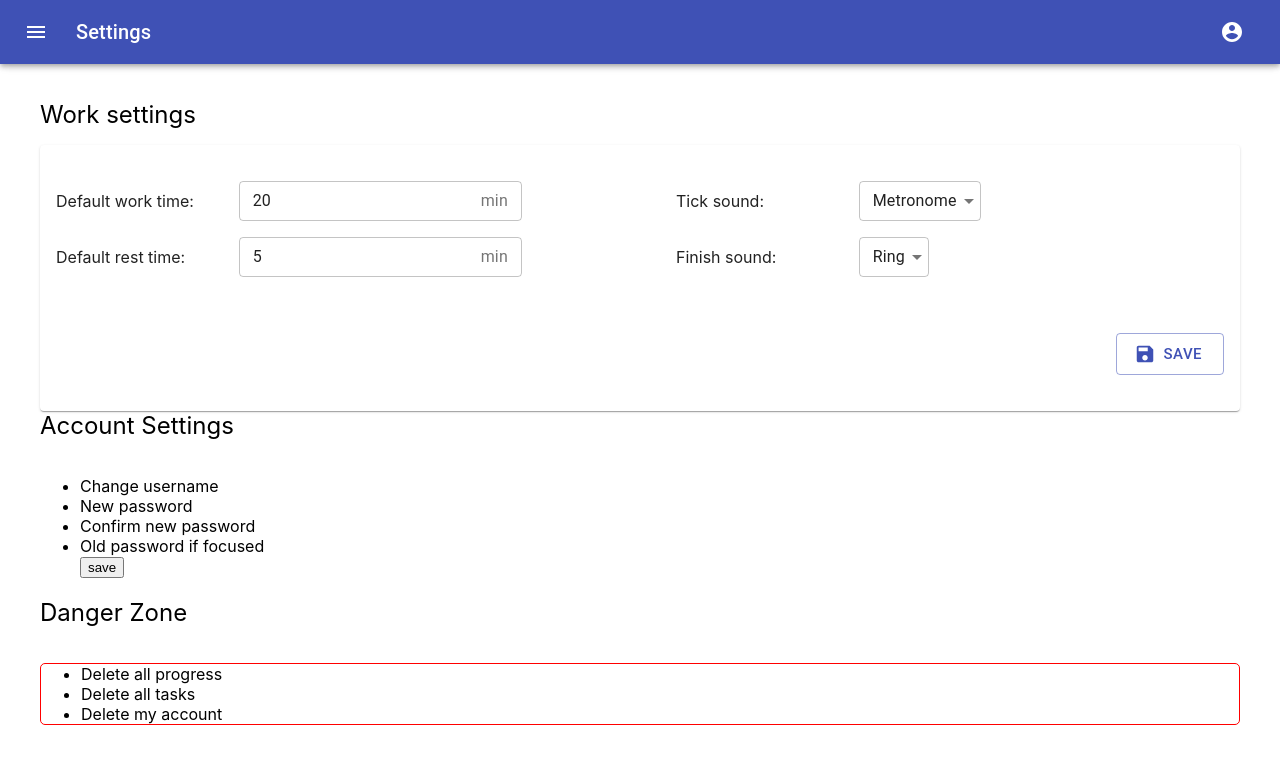
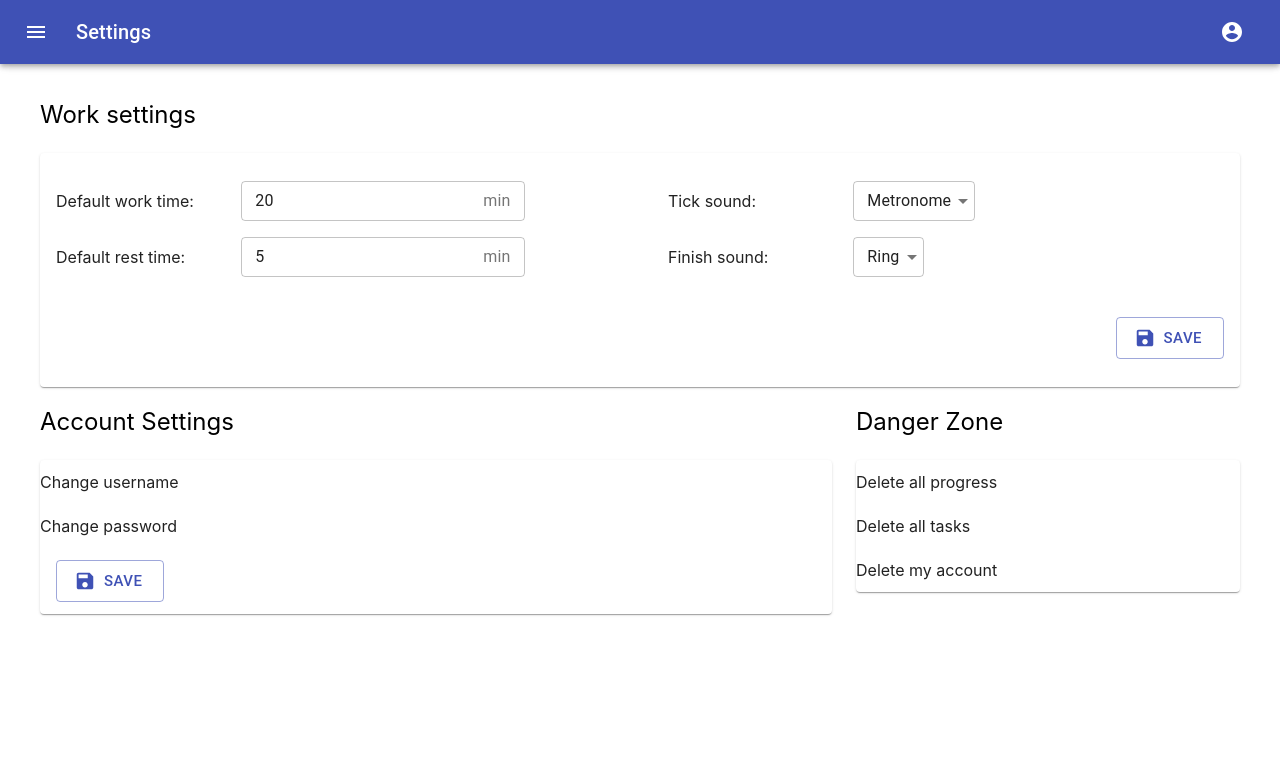
Before and after one commit to MetaMmodern/Pomodorro, a React (Create React App) app in the folder client/: page /settings in a window 1280 px wide. Shown: the top 764 px of the page. Built offline with nearby package versions, Linux system fonts and the light colour scheme; sample sign-in values are in the browser's storage; the HTML template or start-up script is replaced by a standard one.

Commit message:
add structure for account and danger settings

```diff
--- a/client/src/pages/SettingsPage/SettingsPage.js
+++ b/client/src/pages/SettingsPage/SettingsPage.js
@@ -5,6 +5,7 @@ import WorkSettings from "./components/WorkSettings/WorkSettings";
 import AccountSettings from "./components/AccountSettings/AccountSettings";
 
 import DangerZoneSettings from "./components/DangerZoneSettings/DangerZoneSettings";
+import { Grid } from "@material-ui/core";
 
 export default function SettingsPage() {
   const classes = useStyles();
@@ -13,11 +14,16 @@ export default function SettingsPage() {
       <h2 className={classes.settingTitle}>Work settings</h2>
       <WorkSettings />
 
-      <h2 className={classes.settingTitle}>Account Settings</h2>
-      <AccountSettings />
-
-      <h2 className={classes.settingTitle}>Danger Zone</h2>
-      <DangerZoneSettings />
+      <Grid container spacing={3}>
+        <Grid item xs={12} sm={6} md={7} lg={8}>
+          <h2 className={classes.settingTitle}>Account Settings</h2>
+          <AccountSettings />
+        </Grid>
+        <Grid item xs={12} sm={6} md={5} lg={4}>
+          <h2 className={classes.settingTitle}>Danger Zone</h2>
+          <DangerZoneSettings />
+        </Grid>
+      </Grid>
     </div>
   );
 }
--- a/client/src/pages/SettingsPage/SettingsPage.style.js
+++ b/client/src/pages/SettingsPage/SettingsPage.style.js
@@ -7,6 +7,7 @@ export default makeStyles((theme) => {
       paddingTop: 56 + standartPadding,
       marginLeft: theme.spacing(2),
       marginRight: theme.spacing(2),
+      marginBottom: theme.spacing(4),
       [`${theme.breakpoints.up("xs")} and (orientation: landscape)`]: {
         paddingTop: 48 + standartPadding,
         marginLeft: theme.spacing(3),
--- a/client/src/pages/SettingsPage/components/AccountSettings/AccountSettings.js
+++ b/client/src/pages/SettingsPage/components/AccountSettings/AccountSettings.js
@@ -1,16 +1,28 @@
 import React from "react";
+import { Paper, Grid } from "@material-ui/core";
+import SaveSettingsButton from "../SaveSettingsButton/SaveSettingsButton";
 
 const AccountSettings = () => {
   return (
-    <>
-      <ul>
-        <li>Change username</li>
-        <li>New password</li>
-        <li>Confirm new password</li>
-        <li>Old password if focused</li>
-        <button>save</button>
-      </ul>
-    </>
+    <Paper>
+      <Grid container spacing={3}>
+        <Grid item xs={12}>
+          Change username
+        </Grid>
+        <Grid item xs={12}>
+          Change password
+        </Grid>
+        <Grid item xs={12}>
+          <SaveSettingsButton
+            globalError={["globalError"]}
+            // restTimeError={restTime.error}
+            // workTimeError={workTime.error}
+            // onSave={handleSave}
+            // disabledOnSave={saving}
+          />
+        </Grid>
+      </Grid>
+    </Paper>
   );
 };
 
--- a/client/src/pages/SettingsPage/components/DangerZoneSettings/DangerZoneSettings.js
+++ b/client/src/pages/SettingsPage/components/DangerZoneSettings/DangerZoneSettings.js
@@ -1,14 +1,21 @@
 import React from "react";
+import { Paper, Grid } from "@material-ui/core";
 
 const DangerZoneSettings = () => {
   return (
-    <div>
-      <ul style={{ border: "1px solid red", borderRadius: "5px" }}>
-        <li>Delete all progress</li>
-        <li>Delete all tasks</li>
-        <li>Delete my account</li>
-      </ul>
-    </div>
+    <Paper>
+      <Grid container spacing={3}>
+        <Grid item xs={12}>
+          Delete all progress
+        </Grid>
+        <Grid item xs={12}>
+          Delete all tasks
+        </Grid>
+        <Grid item xs={12}>
+          Delete my account
+        </Grid>
+      </Grid>
+    </Paper>
   );
 };
 
--- a/client/src/pages/SettingsPage/components/TimeBlock/TimeBlock.js
+++ b/client/src/pages/SettingsPage/components/TimeBlock/TimeBlock.js
@@ -6,7 +6,7 @@ const TimeBlock = (props) => {
     <div className={props.blockClassName}>
       <Grid container>
         <Grid item xs={7} sm={5} md={4} className={props.titleClassName}>
-          <span>Default {props.timeType} time:</span>
+          <div>Default {props.timeType} time:</div>
         </Grid>
         <Grid item xs={5} sm={7} md={8}>
           <TextField
--- a/client/src/pages/SettingsPage/components/WorkSettings/WorkSettings.js
+++ b/client/src/pages/SettingsPage/components/WorkSettings/WorkSettings.js
@@ -63,7 +63,7 @@ const WorkSettings = () => {
   };
   return (
     <Paper>
-      <Grid container spacing={5}>
+      <Grid container spacing={3}>
         <Grid item xs={12} md={6}>
           <TimeBlock
             blockClassName={classes.oneBlock}
```
